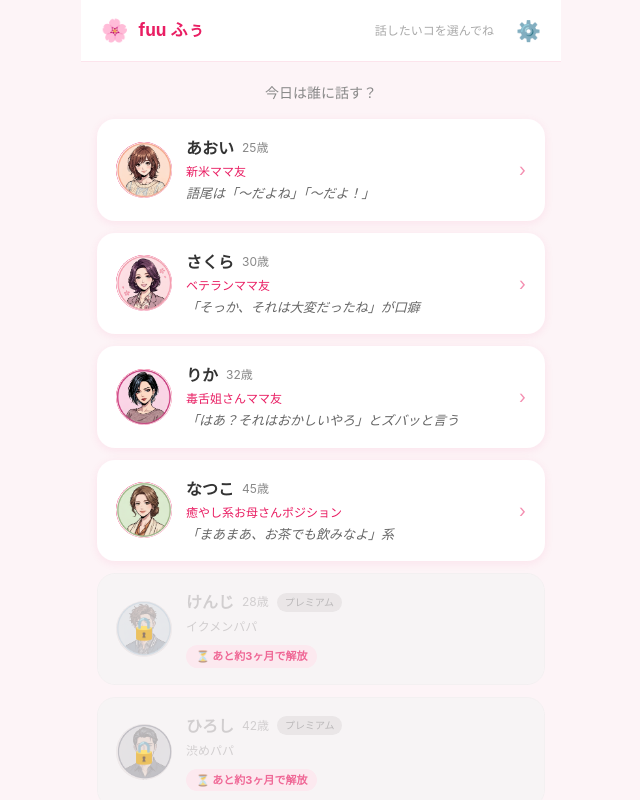
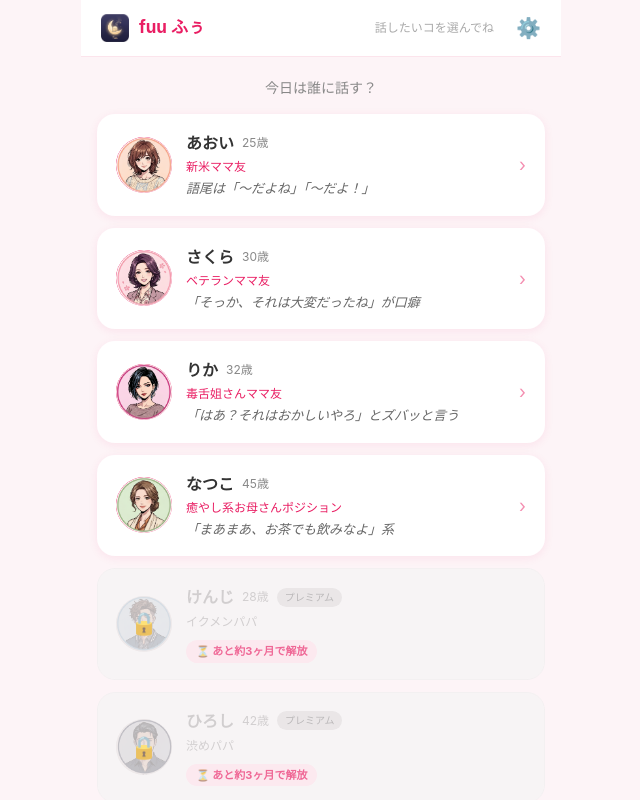
Before and after one commit to fuuApp/fuu-app, a Next.js app: page /app in a window 1280 px wide. Shown: the top 800 px of the page, without its empty margins (319-959 px from the left). Built offline with nearby package versions, Linux system fonts and the light colour scheme.

Commit message:
キャラ選択ヘッダー：桜絵文字→fuuロゴ画像に変更

```diff
--- a/src/app/app/page.tsx
+++ b/src/app/app/page.tsx
@@ -81,7 +81,7 @@ export default function CharacterSelectPage() {
         background: '#fff', borderBottom: '1px solid #FCE4EC',
         padding: '14px 20px', display: 'flex', alignItems: 'center', gap: 10,
       }}>
-        <span style={{ fontSize: 22 }}>🌸</span>
+        <img src="/icons/icon_c.png" alt="fuu" style={{ width: 28, height: 28, objectFit: 'contain' }} />
         <span style={{ fontWeight: 700, fontSize: 17, color: '#E91E63' }}>fuu ふぅ</span>
         <span style={{ marginLeft: 'auto', fontSize: 12, color: '#aaa' }}>話したいコを選んでね</span>
         <Link href="/app/settings" style={{
```
